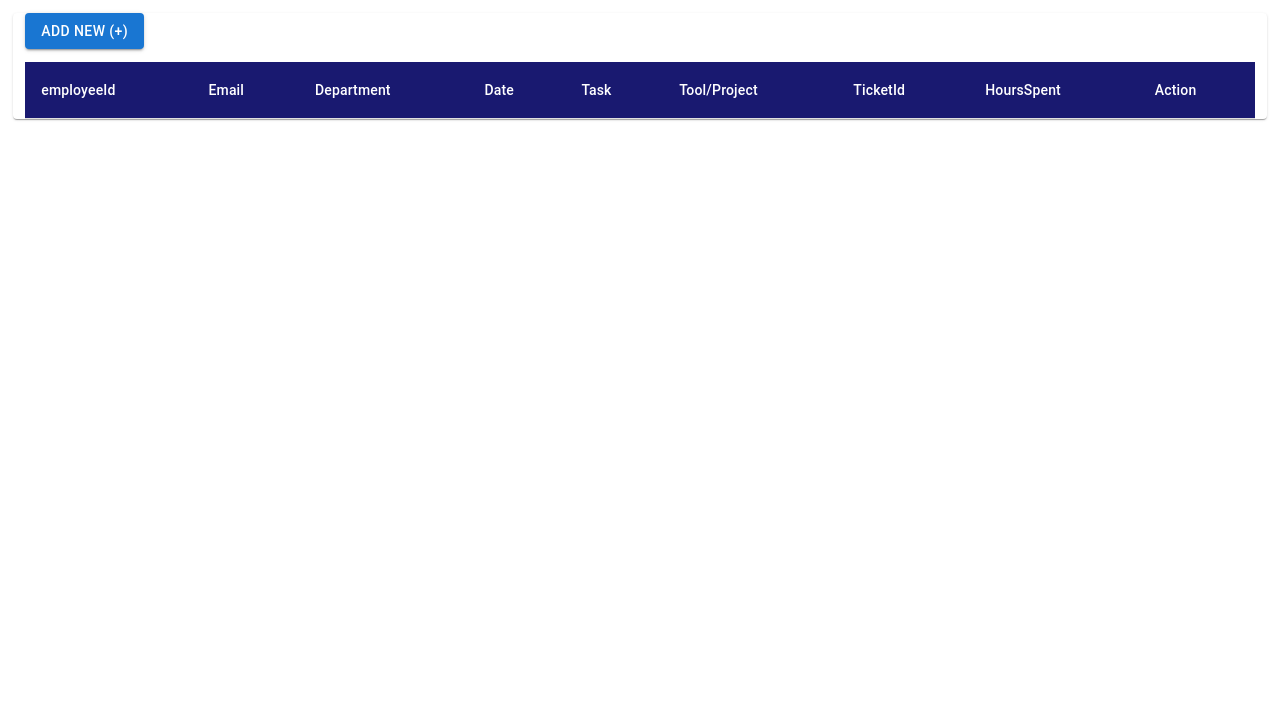
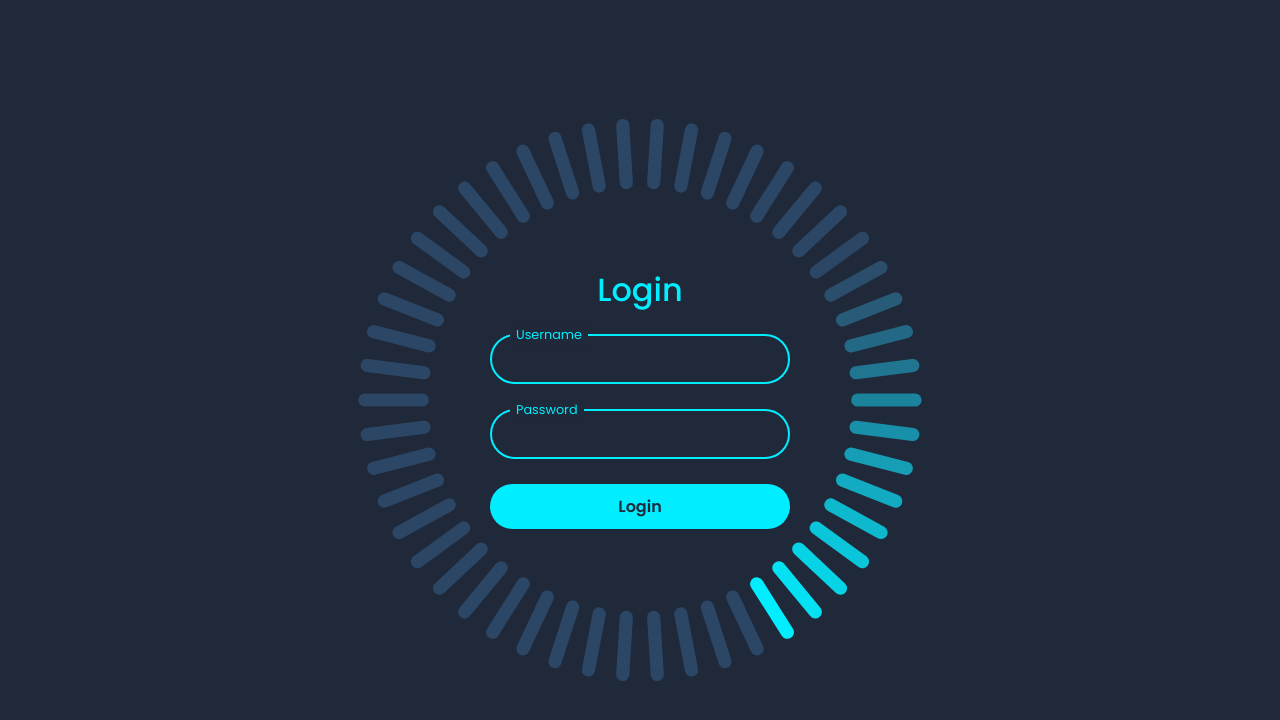
Before and after one commit to VigneshFullStack/TimeSheet, a React (Create React App) app: page / in a window 1280 px wide. Shown: the top 720 px of the page. Built offline with nearby package versions, Linux system fonts and the light colour scheme.

Commit message:
Added Login component

```diff
--- a/package.json
+++ b/package.json
@@ -19,8 +19,11 @@
     "@testing-library/react": "^13.4.0",
     "@testing-library/user-event": "^13.5.0",
     "axios": "^1.6.7",
+    "bootstrap": "^5.3.2",
     "date-fns": "^3.3.1",
     "dayjs": "^1.11.10",
+    "primeicons": "^6.0.1",
+    "primereact": "^10.4.0",
     "react": "^18.2.0",
     "react-datepicker": "^6.1.0",
     "react-dom": "^18.2.0",
--- a/src/App.css
+++ b/src/App.css
@@ -1,38 +1,163 @@
-.App {
+@import url("https://fonts.googleapis.com/css2?family=Poppins:wght@300;400;500;600;700;800;900&display=swap");
+* {
+  margin: 0;
+  padding: 0;
+  box-sizing: border-box;
+  font-family: "Poppins", sans-serif;
+}
+
+.login {
+  display: flex;
+  justify-content: center;
+  align-items: center;
+  min-height: 100vh;
+  background: #1f293a;
+  /* background-image: url(./bg.jpg); */
+}
+
+.p-button.p-button-icon-only.p-button-rounded,
+.p-paginator-element {
+  border-radius: 50% !important;
+}
+
+.header-center {
   text-align: center;
 }
 
-.App-logo {
-  height: 40vmin;
-  pointer-events: none;
+.p-column-header-content span {
+  margin-left: 10px !important;
 }
 
-@media (prefers-reduced-motion: no-preference) {
-  .App-logo {
-    animation: App-logo-spin infinite 20s linear;
+.login-container {
+  position: relative;
+  width: 256px;
+  height: 256px;
+  display: flex;
+  justify-content: center;
+  align-items: center;
+}
+
+.login-container span {
+  position: absolute;
+  left: 0;
+  width: 32px;
+  height: 6px;
+  background: #2c4766;
+  border-radius: 8px;
+  transform-origin: 128px;
+  transform: scale(2.2) rotate(calc(var(--i) * (360deg / 50)));
+  animation: animateBlink 3s linear infinite;
+  animation-delay: calc(var(--i) * (3s / 50));
+}
+
+@keyframes animateBlink {
+  0% {
+    background: #0ef;
+  }
+  25% {
+    background: #2c4766;
   }
 }
 
-.App-header {
-  background-color: #282c34;
-  min-height: 100vh;
-  display: flex;
-  flex-direction: column;
-  align-items: center;
-  justify-content: center;
-  font-size: calc(10px + 2vmin);
-  color: white;
+.login-box {
+  position: absolute;
+  width: 400px;
 }
 
-.App-link {
-  color: #61dafb;
+.login-box form {
+  width: 100%;
+  padding: 0 50px;
 }
 
-@keyframes App-logo-spin {
-  from {
-    transform: rotate(0deg);
-  }
-  to {
-    transform: rotate(360deg);
-  }
+.title {
+  font-size: 2em;
+  color: #0ef;
+  text-align: center;
 }
+
+.input-box {
+  position: relative;
+  margin: 25px 0;
+}
+
+.input-box input {
+  width: 100%;
+  height: 50px;
+  background: transparent;
+  border: 2px solid #2c4766;
+  outline: none;
+  border-radius: 40px;
+  font-size: 1em;
+  color: #fff;
+  padding: 0 20px;
+  transition: 0.5s ease;
+}
+
+.input-box input:focus,
+.input-box input:valid {
+  border-color: #0ef;
+}
+
+.input-box label {
+  position: absolute;
+  top: 50%;
+  left: 20px;
+  transform: translateY(-50%);
+  font-size: 1em;
+  color: #fff;
+  pointer-events: none;
+  transition: 0.5s ease;
+}
+
+.input-box input:focus ~ label,
+.input-box input:valid ~ label {
+  top: 1px;
+  font-size: 0.8em;
+  background: #1f293a;
+  padding: 0 6px;
+  color: #0ef;
+}
+
+.forgot-pass {
+  margin: -15px 0 10px;
+  text-align: center;
+}
+
+.forgot-pass a {
+  font-size: 0.85em;
+  color: #fff;
+  text-decoration: none;
+}
+
+.forgot-pass a:hover {
+  text-decoration: underline;
+}
+
+.login-btn {
+  width: 100%;
+  height: 45px;
+  background: #0ef;
+  border: none;
+  outline: none;
+  border-radius: 40px;
+  cursor: pointer;
+  font-size: 1em;
+  color: #1f293a;
+  font-weight: 600;
+}
+
+.signup-link {
+  margin: 20px 0 10px;
+  text-align: center;
+}
+
+.signup-link a {
+  font-size: 1em;
+  color: #0ef;
+  text-decoration: none;
+  font-weight: 600;
+}
+
+.signup-link a:hover {
+  text-decoration: underline;
+}
--- a/src/App.js
+++ b/src/App.js
@@ -1,12 +1,17 @@
 import "./App.css";
 import { BrowserRouter, Route, Routes } from "react-router-dom";
 import EmployeeTasksTable from "./Components/EmployeeTasksTable";
+import Login from "./Components/Login";
+import { ToastContainer } from 'react-toastify';
+import 'react-toastify/dist/ReactToastify.css';
 
 function App() {
   return (
     <BrowserRouter>
+      <ToastContainer />
       <Routes>
-        <Route path="/" element={<EmployeeTasksTable />}></Route>
+        <Route path="/" element={<Login />}></Route>
+        <Route path="/dashboard" element={<EmployeeTasksTable />}></Route>
       </Routes>
     </BrowserRouter>
   );
--- /dev/null
+++ b/src/Components/Login.js
@@ -0,0 +1,74 @@
+import React, { useRef, useState } from "react";
+import { Link, useNavigate } from "react-router-dom";
+import "../App.css";
+import { toast } from 'react-toastify';
+import 'react-toastify/dist/ReactToastify.css';
+
+const Login = () => {
+    const [username, setUsername] = useState("");
+    const [password, setPassword] = useState("");
+    const navigate = useNavigate();
+
+    const handleLogin = async () => {
+        console.log(
+            `Login successful..! Username : ${username} & Password: ${password}`
+        );
+
+        if (username === "admin" && password === "admin@123") {
+            // Navigate to the dashboard
+            navigate("/dashboard");
+        } else {
+            // Display toast notification for wrong credentials
+            toast.error("Wrong Credentials..!", {
+                position: toast.POSITION.TOP_CENTER,
+                autoClose: 3000, // Duration in milliseconds
+                hideProgressBar: false,
+                closeOnClick: true,
+                pauseOnHover: true,
+                draggable: true,
+                progress: undefined,
+            });
+        }
+    };
+
+    return (
+        <div className="login">
+            <div className="login-container">
+                <div className="login-box">
+                    <h2 className="title">Login</h2>
+                    <form action="#">
+                        <div className="input-box">
+                            <input
+                                type="text"
+                                autoComplete="off"
+                                id="username"
+                                value={username}
+                                onChange={(e) => setUsername(e.target.value)}
+                            />
+                            <label>Username</label>
+                        </div>
+                        <div className="input-box">
+                            <input
+                                autoComplete="off"
+                                type="password"
+                                id="password"
+                                value={password}
+                                onChange={(e) => setPassword(e.target.value)}
+                            />
+                            <label>Password</label>
+                        </div>
+                        <button type="submit" className="login-btn" onClick={handleLogin}>
+                            Login
+                        </button>
+                    </form>
+                </div>
+                {/* Placeholder spans for the animation */}
+                {[...Array(50)].map((_, i) => (
+                    <span key={i} style={{ "--i": i }}></span>
+                ))}
+            </div>
+        </div>
+    );
+};
+
+export default Login;
--- a/src/index.css
+++ b/src/index.css
@@ -1,13 +1,20 @@
+/* src/index.css */
+@import "~bootstrap/dist/css/bootstrap.min.css";
+
 body {
   margin: 0;
-  font-family: -apple-system, BlinkMacSystemFont, 'Segoe UI', 'Roboto', 'Oxygen',
-    'Ubuntu', 'Cantarell', 'Fira Sans', 'Droid Sans', 'Helvetica Neue',
+  font-family: -apple-system, BlinkMacSystemFont, "Segoe UI", "Roboto", "Oxygen",
+    "Ubuntu", "Cantarell", "Fira Sans", "Droid Sans", "Helvetica Neue",
     sans-serif;
   -webkit-font-smoothing: antialiased;
   -moz-osx-font-smoothing: grayscale;
 }
 
+#root {
+  height: 100vh;
+}
+
 code {
-  font-family: source-code-pro, Menlo, Monaco, Consolas, 'Courier New',
+  font-family: source-code-pro, Menlo, Monaco, Consolas, "Courier New",
     monospace;
 }
```
Also changed, not shown: 1 other file (tests, documents, lock files or other folders).
